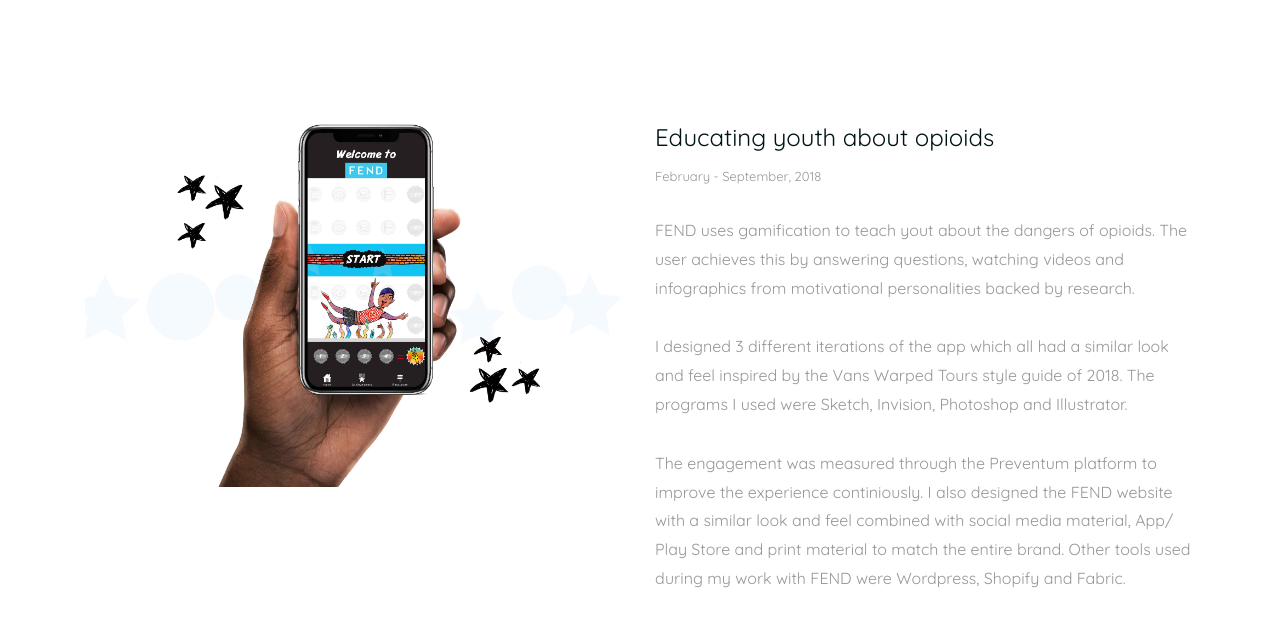
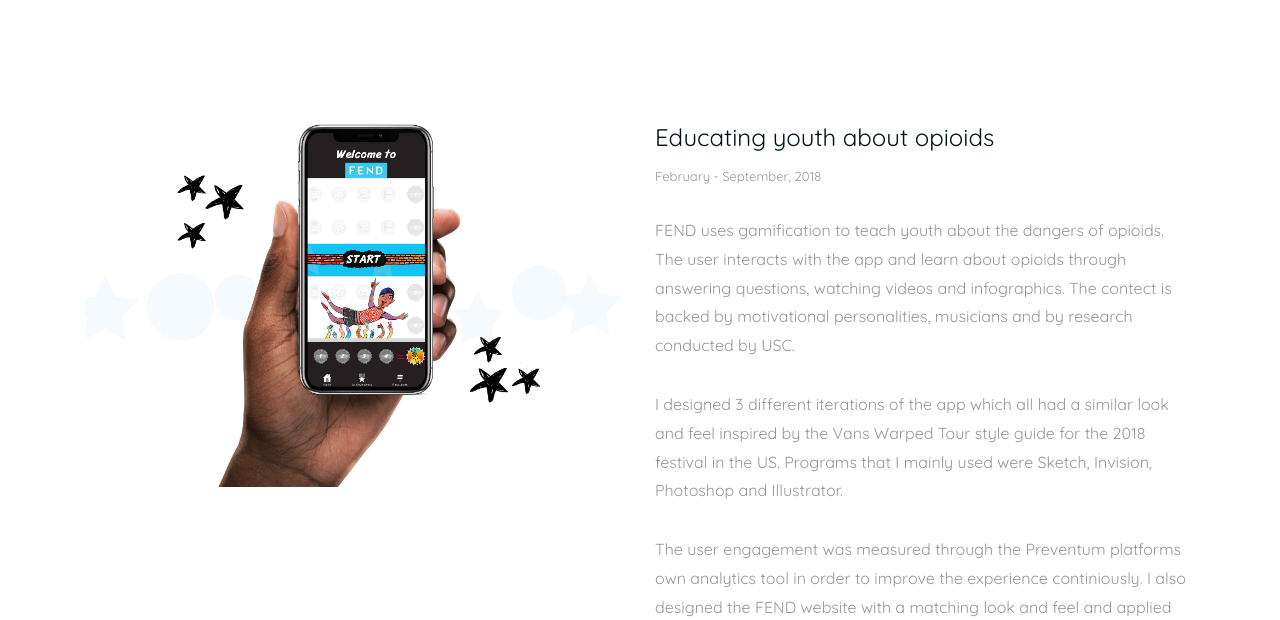
Before and after one commit to moetown/moetown.github.io, a plain HTML site: page fend-app.html in a window 1280 px wide. Shown: the part 304-924 px from the top of the page. Drawn offline with Linux system fonts and the light colour scheme.

Commit message:
Update fend-app.html

```diff
--- a/fend-app.html
+++ b/fend-app.html
@@ -88,10 +88,10 @@
 						<article class="blog-content">
 						  <h2>Educating youth about opioids </h2>
 						  <div class="blog-meta">February - September, 2018</div>
-						  <p>FEND uses gamification to teach yout about the dangers of opioids. The user achieves this by answering questions, watching videos and infographics from motivational personalities backed by research.</p>
-							<p>I designed 3 different iterations of the app which all had a similar look and feel inspired by the Vans Warped Tours style guide of 2018. The programs I used were Sketch, Invision, Photoshop and Illustrator.</p>
-							<p> The engagement was measured through the Preventum platform to improve the experience continiously. I also designed the FEND website with a similar look and feel combined with social media material, App/ Play Store and print material to match the entire brand. Other tools used during my work with FEND were Wordpress, Shopify and Fabric. </p>
-							<a href="https://www.fendmovement.org"><button class="site-btn btn-line-fade mb-2">Company website</button>
+						  <p>FEND uses gamification to teach youth about the dangers of opioids. The user interacts with the app and learn about opioids through answering questions, watching videos and infographics. The contect is backed by motivational personalities, musicians and by research conducted by USC.</p>
+						  <p>I designed 3 different iterations of the app which all had a similar look and feel inspired by the Vans Warped Tour style guide for the 2018 festival in the US. Programs that I mainly used were Sketch, Invision, Photoshop and Illustrator.</p>
+						  <p> The user engagement was measured through the Preventum platforms own analytics tool in order to improve the experience continiously. I also designed the FEND website with a matching look and feel and applied the same style to social media material, App/Play Store and print material. Other tools I used and designed for during my work with FEND were Wordpress, Shopify and Fabric. </p>
+						  <a href="https://www.fendmovement.org"><button class="site-btn btn-line-fade mb-2">Company website</button>
 						  </a></article>
 					</div>
 				</div>
```
